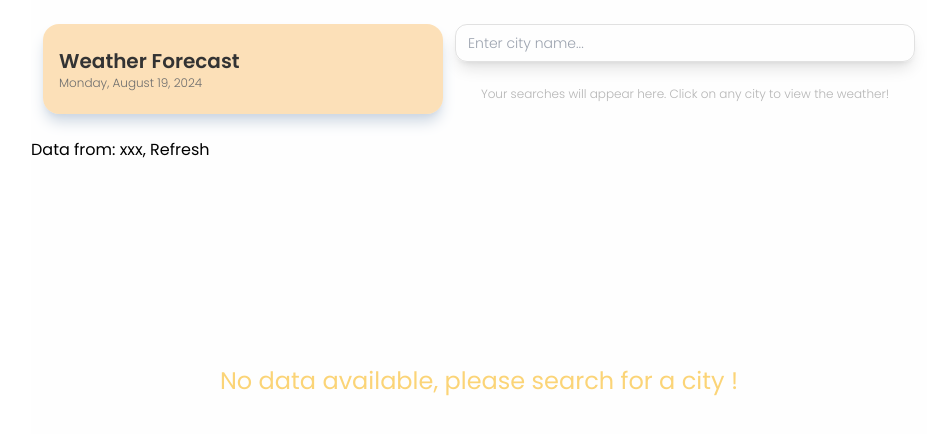
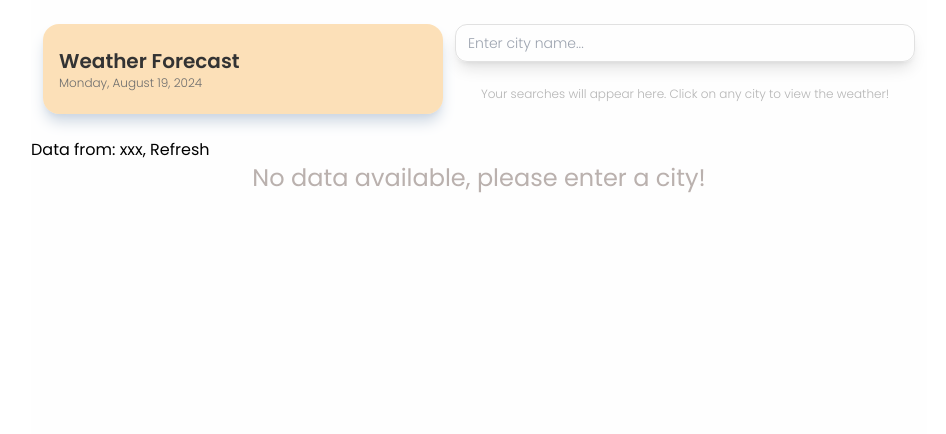
Before and after one commit to mkpanq/weather-app, a React (Vite) app: page / in a window 1280 px wide. Shown: the top 434 px of the page, without its empty margins (161-1107 px from the left). Built offline with nearby package versions, Linux system fonts and the light colour scheme.

Commit message:
Empty state

```diff
--- a/src/components/states/EmptyState.tsx
+++ b/src/components/states/EmptyState.tsx
@@ -1,9 +1,8 @@
 const EmptyState = () => {
   return (
-    <div className="bg-whiteish w-full h-full flex items-center justify-center">
-      <p className="text-2xl text-primary">
-        No data available, please search for a city !
-      </p>
+    <div className="w-full h-full flex flex-col items-center text-secondAccent/50 md:text-2xl text-center">
+      <p>No data available, please enter a city!</p>
+      <span className="icon-[wi--cloudy] text-6xl" />
     </div>
   );
 };
```
